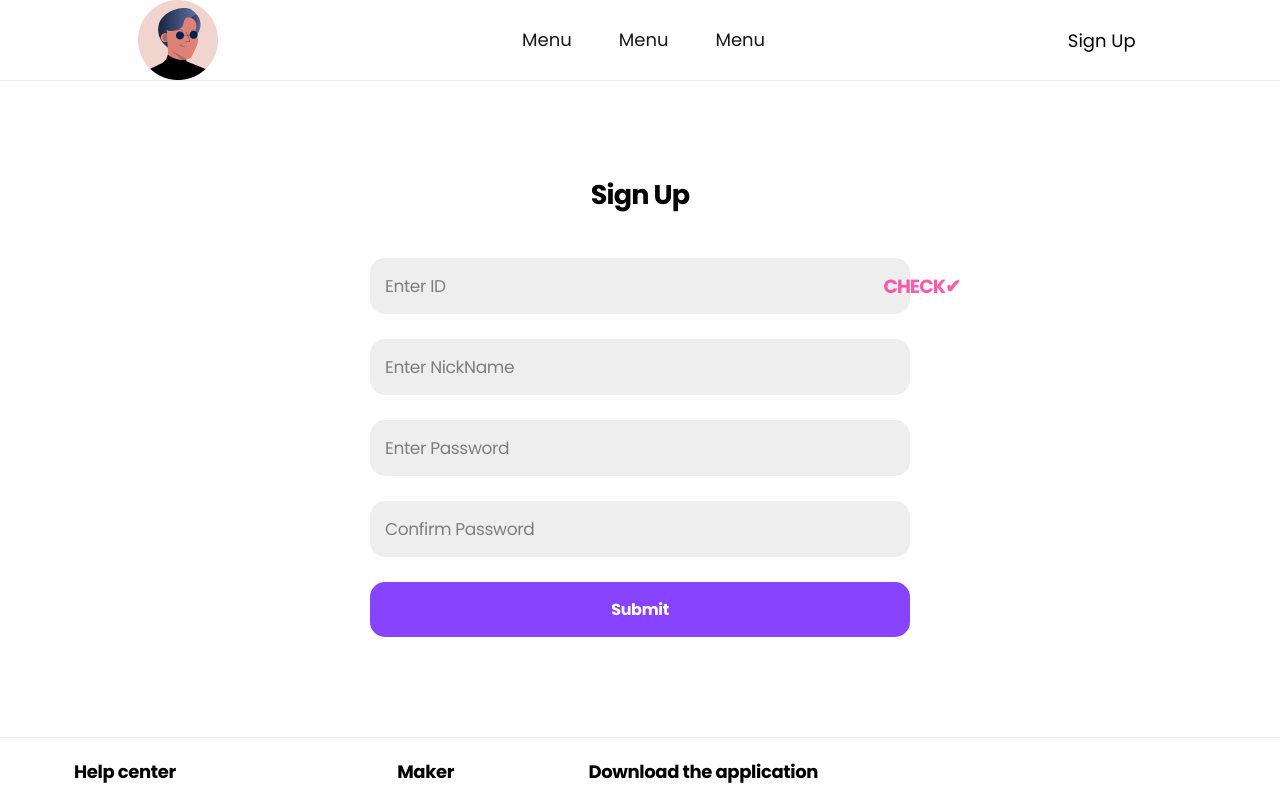
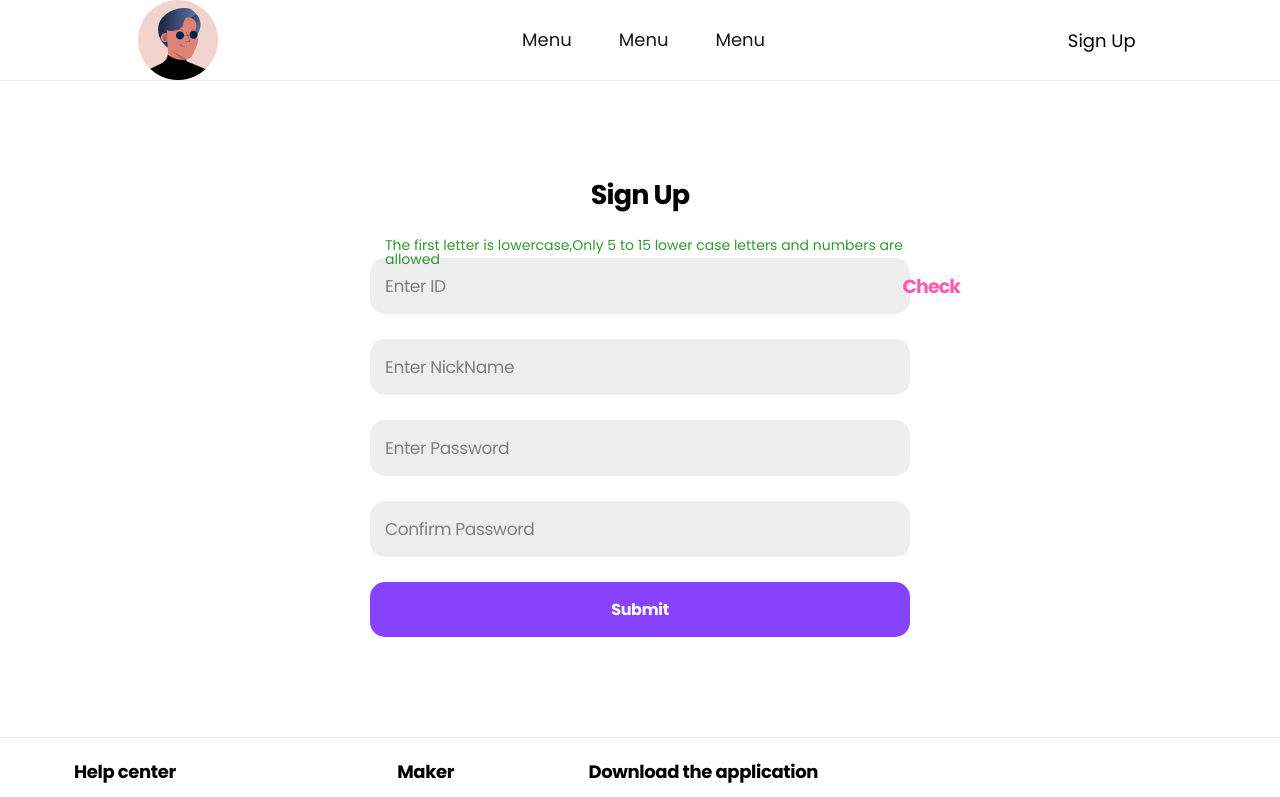
Before and after one commit to wogh002/shadowing, a React (Create React App) app: page /signup in a window 1280 px wide. Shown: the top 797 px of the page. Built offline with nearby package versions, Linux system fonts and the light colour scheme.

Commit message:
feat : add duplicate check of sign up

```diff
--- /dev/null
+++ b/src/hooks/useInput.js
@@ -0,0 +1,9 @@
+import { useState, useCallback } from 'react';
+const useInput = (defaultValue) => {
+    const [value, setValue] = useState(defaultValue);
+    const handler = useCallback(({ target }) => {
+        setValue(target.value);
+    }, []);
+    return [value, handler,setValue];
+}
+export default useInput;
--- a/src/pages/signupForm.jsx
+++ b/src/pages/signupForm.jsx
@@ -1,24 +1,60 @@
-import React from 'react';
+import React, { useState, useCallback } from 'react';
 import Header from '../components/layouts/landing/header';
 import Footer from '../components/layouts/landing/footer';
 import { Input, PurpleBtn } from "../styles/formElements/style";
-import { Form } from "../styles/forms/signupForm";
+import { Form, Span } from "../styles/forms/signupForm";
+import { ErrorMessage } from "../styles/error/style";
+import { useDispatch, useSelector } from 'react-redux';
+import { checkIdRequestAction } from '../reducers/user';
+import styled from 'styled-components';
+import useInput from '../hooks/useInput';
+import { useEffect } from 'react';
+// 첫글자는 반드시 영문소문자, 영문소문자 a-z 숫자 0 ~ 9 까지 허용/  5~15자 이하로 이루어지고, 숫자가 하나 이상 포함되어야한다.
+const ID_REG = /^[a-z][a-z\d]{4,14}$/;
+const ErrorMsg = styled(ErrorMessage)`
+    top:-20px;
+    left:15px;
+    @media ${({ theme: { desktop } }) => desktop} {
+        min-width:320px;
+        font-size: 14px;
+    }
+`
 const SignupForm = () => {
-    // 1.리덕스 설치
-    //2.리듀서, 리덕스 사가 설정
-    //3.초기 상태설정.
+    const dispatch = useDispatch();
+    const [id, idHandler, setId] = useInput('');
+    const [nickname, setNickname] = useInput('');
+    const [password, setPassword] = useInput('');
+    const [confirmPassword, setConfirmPassword] = useInput('');
+    const { checkIdLoading, checkIdDone, isCheckIdPass } = useSelector(({ user }) => user);
+    const onCheckId = useCallback(() => {
+        ID_REG.test(id) && dispatch(checkIdRequestAction({ useId: id }));
+    }, [id, dispatch]);
     return (
         <>
             <Header />
             <Form>
                 <h1>Sign Up</h1>
                 <div>
-                    <Input type="text" placeholder="Enter ID" required />
-                    <span>CHECK✔</span>
+                    <Input type="text" placeholder="Enter ID" required onChange={idHandler} value={id} maxLength="15" />
+                    <Span onClick={onCheckId}>
+                        Check
+                    </Span>
+                    {
+                        ID_REG.test(id) ? checkIdDone &&
+                            <ErrorMsg >
+                                {
+                                    isCheckIdPass ? "Good ID!" : "Duplicate. you have to use other id"
+                                }
+                            </ErrorMsg>
+                            :
+                            <ErrorMsg color="green">
+                                The first letter is lowercase,Only 5 to 15 lower case letters and numbers are allowed
+                            </ErrorMsg>
+                    }
                 </div>
-                <Input type="password" placeholder="Enter NickName" required />
-                <Input type="password" placeholder="Enter Password" required />
-                <Input type="password" placeholder="Confirm Password" required />
+                <Input type="text" placeholder="Enter NickName" required onChange={setNickname} maxLength="15" />
+                <Input type="password" placeholder="Enter Password" required onChange={setPassword} maxLength="15" />
+                <Input type="password" placeholder="Confirm Password" required onChange={setConfirmPassword} maxLength="15" />
                 <PurpleBtn type="submit">Submit</PurpleBtn>
             </Form>
             <Footer />
--- a/src/reducers/user.js
+++ b/src/reducers/user.js
@@ -16,8 +16,9 @@ const initalState = {
     checkIdLoading: false, //중복 체크 시도중
     checkIdDone: false,
     checkIdError: false,
+    isCheckIdPass: false, //중복id 있는지 없는지
 }
-//이전 상태를 최신 상태로 교체 (은행원)
+//이전 상태를 최신 상태로 교체
 const reducer = (state = initalState, action) => {
     switch (action.type) {
         case CHECK_ID_REQUEST:
@@ -26,12 +27,15 @@ const reducer = (state = initalState, action) => {
                 checkIdLoading: true,
                 checkIdDone: false,
                 checkIdError: false,
+                isCheckIdPass: false,
             }
         case CHECK_ID_SUCCESS:
             return {
                 ...state,
                 checkIdLoading: false,
                 checkIdDone: true,
+                //가입가능하면 true 중복된 아이디 있으면 false,
+                isCheckIdPass: false,
             }
         case CHECK_ID_FAILURE:
             return {
--- a/src/sagas/user.js
+++ b/src/sagas/user.js
@@ -1,17 +1,17 @@
 import { all, fork, put, delay, takeLatest, call } from 'redux-saga/effects';
 import { CHECK_ID_FAILURE, CHECK_ID_REQUEST, CHECK_ID_SUCCESS } from '../reducers/user';
 import axios from '../service/axios';
-const checkIdAPI = (data) => {
-    return axios.post(`/signup/checkid`, data);
-}
+// const checkIdAPI = (data) => {
+//     return axios.post(`/signup/checkid`, data);
+// }
 function* checkId(action) {
     try {
-        const result = yield call(checkIdAPI, action.data);
+        // const result = yield call(checkIdAPI, action.data);
         yield delay(1000);
         yield put({
             type: CHECK_ID_SUCCESS,
-            data: result.data,
-            // data: action.data
+            data: action.data
+            // id가 없다면 true , 있다면 false.
         });
     } catch (error) {
         yield delay(1000);
--- a/src/store/configureStore.js
+++ b/src/store/configureStore.js
@@ -4,8 +4,6 @@ import { createLogger } from 'redux-logger';
 import createSagaMiddleware from 'redux-saga';
 import rootReducer from '../reducers/index';
 import rootSaga from '../sagas/index';
-
-const configureStore = () => {
 const logger = createLogger();
 const sagaMiddleware = createSagaMiddleware();
 const middlewares = [sagaMiddleware, logger];
@@ -15,7 +13,4 @@ const configureStore = () => {
     composeWithDevTools(applyMiddleware(...middlewares)); //개발용
 const store = createStore(rootReducer, enhancer);
 store.sagaTask = sagaMiddleware.run(rootSaga);
-    return store;
-}
-
-export default configureStore();
+export default store;
--- /dev/null
+++ b/src/styles/error/style.js
@@ -0,0 +1,11 @@
+import styled, { css } from 'styled-components';
+export const ErrorMessage = styled.span`
+    color:red;
+    position: absolute;
+    font-size:11px;
+    opacity: 0.8;
+    min-width: 189px;
+    ${({ color }) => color === "green" && css`
+        color:green;
+    `}
+`
--- a/src/styles/forms/signupForm.js
+++ b/src/styles/forms/signupForm.js
@@ -1,24 +1,10 @@
-import styled from 'styled-components';
+import styled, { css } from 'styled-components';
 export const Form = styled.form`
     padding: 50px;
     border-bottom: 1px solid #e9ecef;
         div {
             position: relative;
             margin: 0 auto;
-        }
-        div span {
-            position: absolute;
-            top: 19px;
-            right: -50px;
-            cursor: pointer;
-            letter-spacing: -0.05em;
-            opacity: 0.8;
-            color: #FF3399;
-            font-weight:700;
-            transition: all 250ms ease-in-out;
-            :hover{
-                opacity: 1;
-            }
         }
         h1 {
             white-space: nowrap;
@@ -45,9 +31,6 @@ export const Form = styled.form`
         div input{
             width: 100%;
         }
-        div span {
-            font-size: 19px;
-        }
         h1 {
             margin-bottom: 50px;
             font-size : 27px;
@@ -66,3 +49,20 @@ export const Form = styled.form`
         }
     }
 `
+export const Span = styled.span`
+    position: absolute;
+    top: 19px;
+    right: -50px;
+    cursor: pointer;
+    letter-spacing: -0.05em;
+    opacity: 0.8;
+    color: #FF3399;
+    font-weight:700;
+    transition: all 250ms ease-in-out;
+    :hover{
+        opacity: 1;
+    }
+    @media ${({ theme: { desktop } }) => desktop} {
+        font-size: 19px;
+    }
+`
```
Also changed, not shown: src/index.js (+5 -5 lines). Lines whose indentation alone changed are shown as unchanged.
